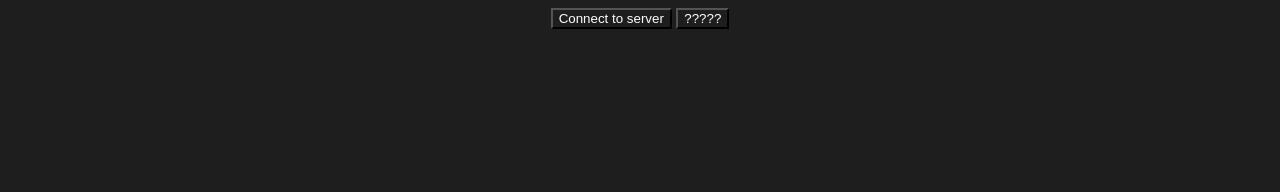
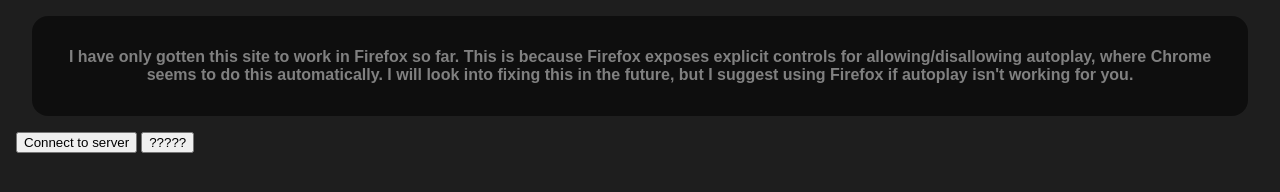
Before and after one commit to issacdowling/Watchalong-Site, a plain HTML site: page Site/index.html in a window 1280 px wide. Drawn offline with Linux system fonts and the light colour scheme.

Commit message:
Add firefox compatibility message / styles

```diff
--- a/Site/index.css
+++ b/Site/index.css
@@ -1,6 +1,19 @@
-* {
+body {
+    background-color: #1e1e1e;
+    margin: 1rem;
+}
+
+.infoText {
     font-family: sans-serif;
-    background-color: #1e1e1e;
-    color: white;
+    color: grey;
     text-align: center;
+    font-weight: 800;
+    font-size: 1rem;
 }
+
+.infoTextBox {
+    background-color: #00000088;
+    border-radius: 1rem;
+    margin: 1rem;
+    padding: 1rem;
+}
--- a/Site/index.html
+++ b/Site/index.html
@@ -8,6 +8,15 @@
         <title>Watch/listen-along Site</title>
     </head>
     <body>
+        <div class="infoTextBox">
+            <p class="infoText">
+                I have only gotten this site to work in Firefox so far. This is
+                because Firefox exposes explicit controls for
+                allowing/disallowing autoplay, where Chrome seems to do this
+                automatically. I will look into fixing this in the future, but I
+                suggest using Firefox if autoplay isn't working for you.
+            </p>
+        </div>
         <form>
             <button type="button" onclick="connect_to_server()">
                 Connect to server
```
